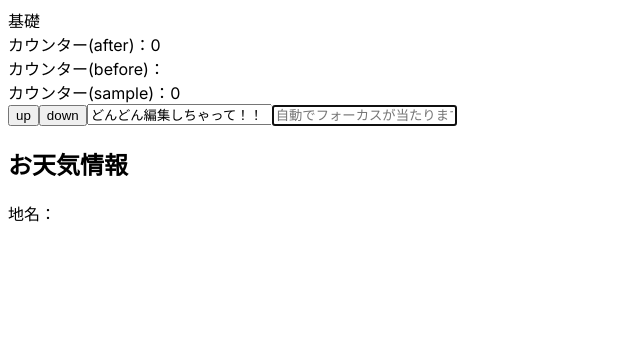
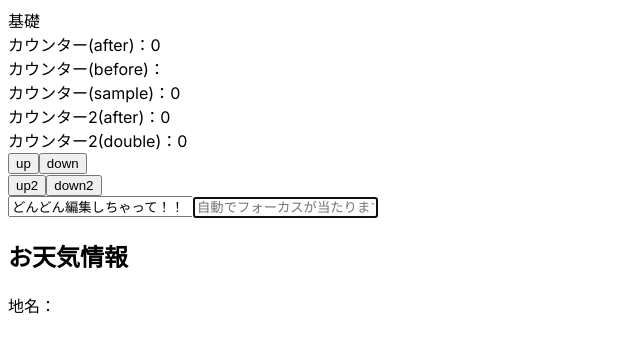
Before and after one commit to akitomonam/react-hooks-100-knocks, a Next.js app in the folder react-codes/: page /basic in a window 1280 px wide. Shown: the top 352 px of the page, without its empty margins (0-640 px from the left). Built offline with nearby package versions, Linux system fonts and the light colour scheme; no server answers.

Commit message:
feat: useMemoを使って高価な計算結果をメモ化する

```diff
--- a/react-codes/app/basic/page.js
+++ b/react-codes/app/basic/page.js
@@ -1,9 +1,10 @@
 "use client";
 import axios from "axios";
-import { useState, useEffect, useRef } from "react";
+import { useState, useEffect, useRef, useMemo } from "react";
 
 export default function Home() {
   const [counterNum, setCounterNum] = useState(0);
+  const [counterNum2, setCounterNum2] = useState(0);
   const [fieldText, setFieldText] = useState("どんどん編集しちゃって！！");
   const [weatherPlace, setWeatherPlace] = useState("");
 
@@ -11,6 +12,14 @@ export default function Home() {
   const prevCountRef = useRef();
 
   let sampleNum = 0
+
+  const double = (num) => {
+    let i = 0;
+    while (i < 1000000000) {
+      i++;
+    }
+    return num * 2;
+  }
 
   const handleCountUp = () => {
     setCounterNum((prevCounterNum) => {
@@ -28,6 +37,18 @@ export default function Home() {
     });
   };
 
+  const handleCountUp2 = () => {
+    setCounterNum2((prevCounterNum) => {
+      return prevCounterNum + 1
+    });
+  };
+
+  const handleCountDown2 = () => {
+    setCounterNum2((prevCounterNum) => {
+      return prevCounterNum - 1
+    });
+  };
+
   const getWeather = () => {
     const API_URL = "https://www.jma.go.jp/bosai/forecast/data/forecast/340000.json"
     axios.get(API_URL)
@@ -41,6 +62,9 @@ export default function Home() {
         console.error("Error fetching weather data: ", error);
       })
   }
+
+  // const doubleNum = double(counterNum);
+  const doubleNum = useMemo(() => double(counterNum2), [counterNum2])
 
   useEffect(() => {
     getWeather();
@@ -61,15 +85,31 @@ export default function Home() {
   return (
     <div>
       <div>基礎</div>
+      <div>
         <div>カウンター(after)：{counterNum}</div>
         <div>カウンター(before)：{prevCountRef.current}</div>
         <div>カウンター(sample)：{sampleNum}</div>
+      </div>
+      <div>
+        <div>カウンター2(after)：{counterNum2}</div>
+        <div>カウンター2(double)：{doubleNum}</div>
+      </div>
+      <div>
         <button type="button" onClick={handleCountUp}>
           up
         </button>
         <button type="button" onClick={handleCountDown}>
           down
         </button>
+      </div>
+      <div>
+        <button type="button" onClick={handleCountUp2}>
+          up2
+        </button>
+        <button type="button" onClick={handleCountDown2}>
+          down2
+        </button>
+      </div>
       <input
         type="text"
         className="bg-gray-50 border border-gray-300 text-gray-900 text-sm rounded-lg focus:ring-blue-500 focus:border-blue-500 block w-full p-2.5 dark:bg-gray-700 dark:border-gray-600 dark:placeholder-gray-400 dark:text-white dark:focus:ring-blue-500 dark:focus:border-blue-500"
```
Also changed, not shown: 2 other files (tests, documents, lock files or other folders). Lines whose indentation alone changed are shown as unchanged.
